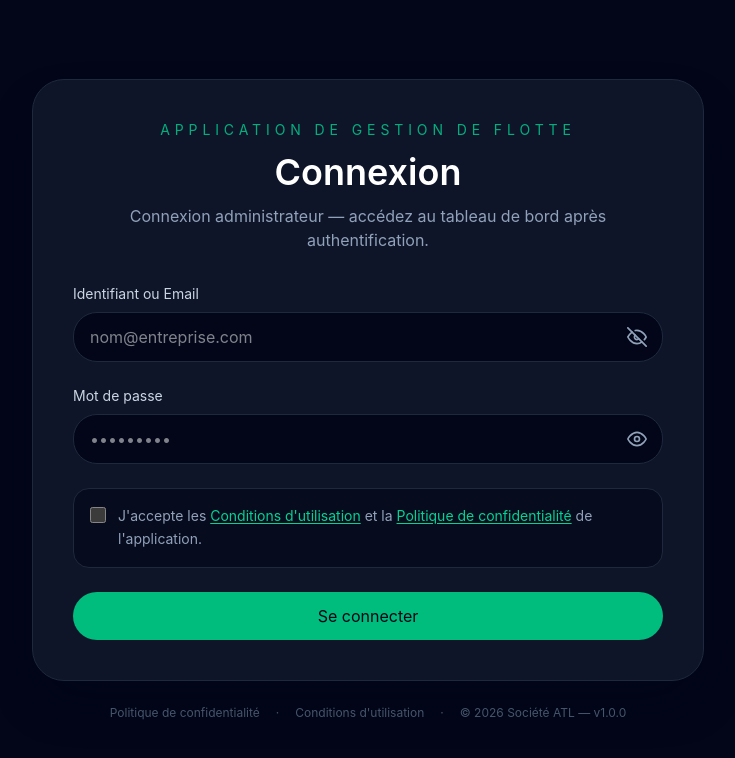
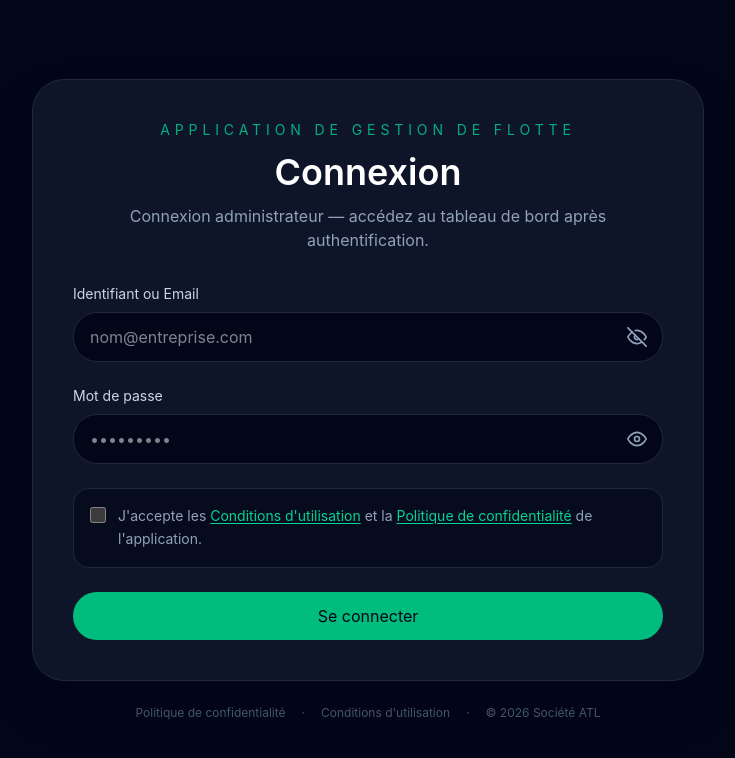
Before and after one commit to temporairekenpaji-cell/flotte-automobile, a React (Vite) app: page /login in a window 1280 px wide. Shown: the top 758 px of the page, without its empty margins (272-1007 px from the left). Built offline with nearby package versions, Linux system fonts and the light colour scheme.

Commit message:
style(login): remove version tag from copyright footer

```diff
--- a/src/pages/Login.jsx
+++ b/src/pages/Login.jsx
@@ -169,7 +169,7 @@ export default function Login() {
         <span>·</span>
         <Link to="/terms-of-use" className="hover:text-slate-400 transition">Conditions d'utilisation</Link>
         <span>·</span>
-        <span>© {new Date().getFullYear()} Société ATL — v1.0.0</span>
+        <span>© {new Date().getFullYear()} Société ATL </span>
       </div>
     </div>
   )
```
